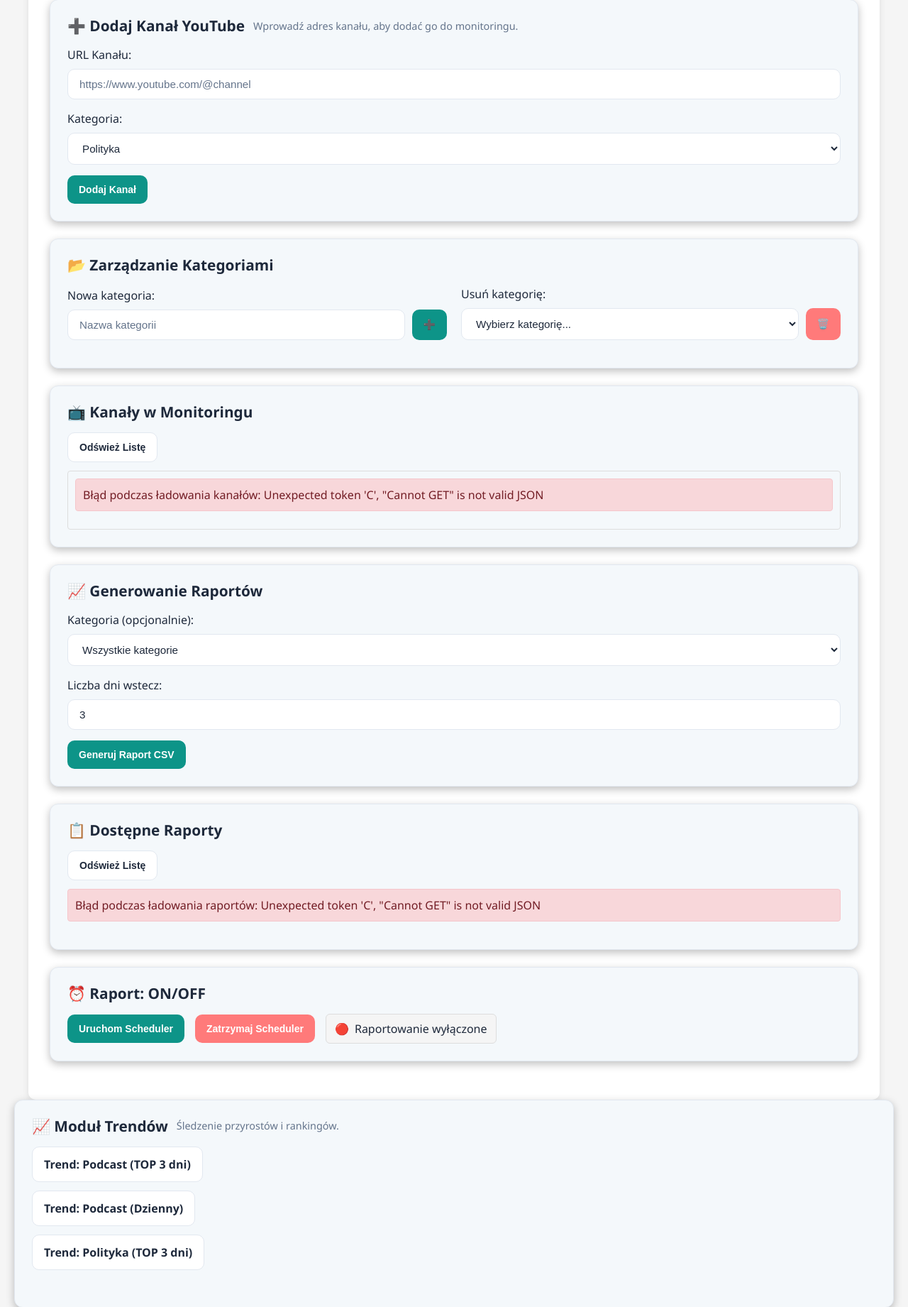
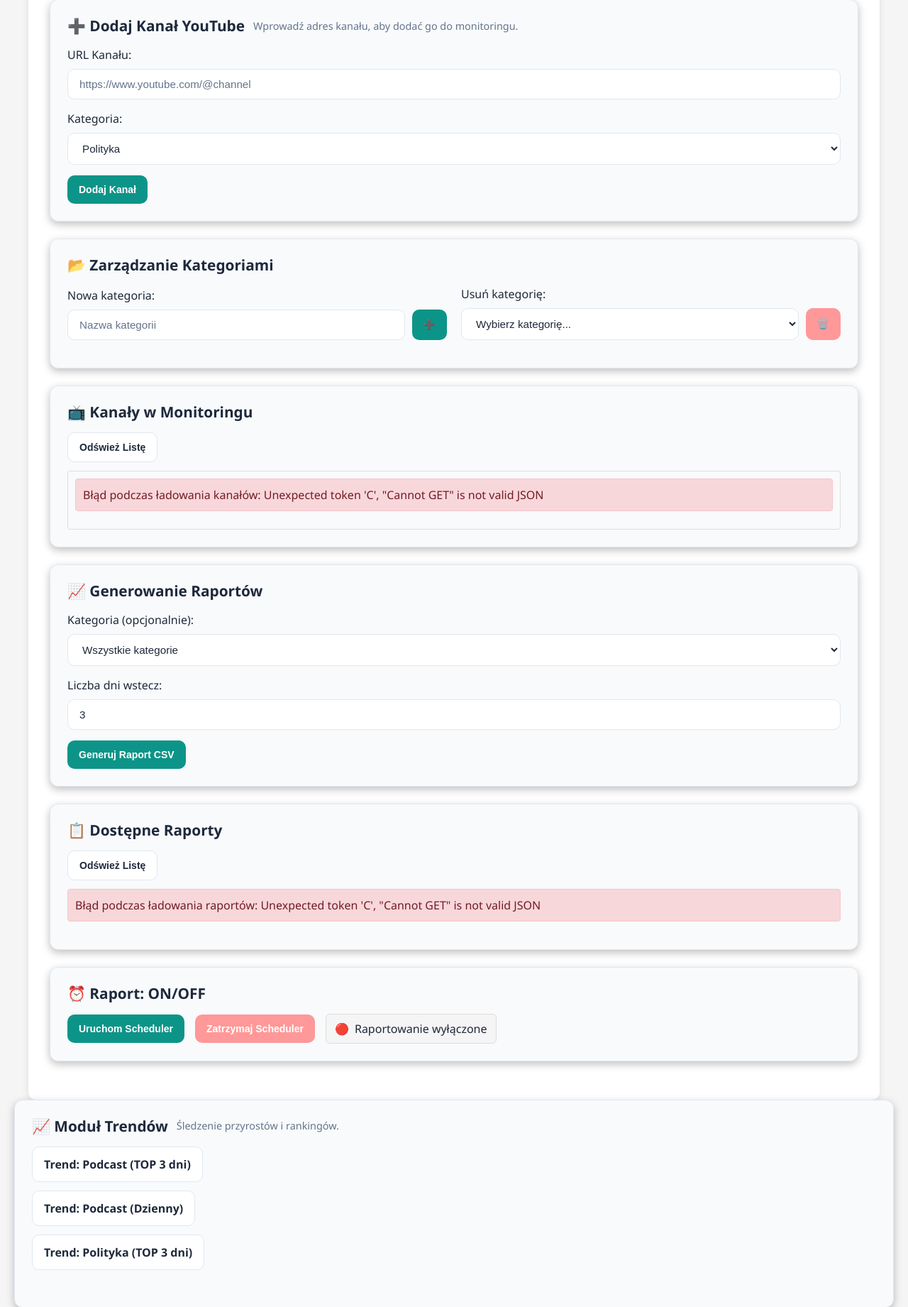
Before and after one commit to michalpoznanski/youtube-report-tool, a FastAPI app: page / in a window 1280 px wide. Shown: the part 385-2226 px from the top of the page at 71% size. Run offline with FastAPI, Linux system fonts and the light colour scheme; parts of the project's set-up code (start-up, migrations or seed data) failed here and were passed over.

Commit message:
Restore original podcast analysis template; lighten panel colors with new palette - brighter blues and pastel buttons

```diff
--- a/static/css/app.css
+++ b/static/css/app.css
@@ -3,19 +3,19 @@
 /* ===================================================================== */
 :root {
   /* Kolory */
-  --bg:           #0b0f19;
-  --panel:        #0f1424;
-  --card:         #121a2b;
-  --muted:        #8ea2c0;
-  --text:         #e8eefc;
-  --primary:      #6cf0d8;
-  --primary-700:  #1ecfb7;
-  --accent:       #8aa4ff;
-  --warn:         #ffd28a;
-  --danger:       #ff7a7a;
-  --border:       #1f2940;
-  --success:      #10b981;
-  --success-bg:   #064e3b;
+  --bg:           #131c36;
+  --panel:        #1e2d4f;
+  --card:         #26365c;
+  --muted:        #99a7c5;
+  --text:         #eaf0fb;
+  --primary:      #71d3e5;
+  --primary-700:  #4fb3d4;
+  --accent:       #a78bfa;
+  --warn:         #fddfa3;
+  --danger:       #ff9898;
+  --border:       #344675;
+  --success:      #6ee7b7;
+  --success-bg:   #15492f;
   --info-bg:      #1e3a8a;
   /* Radiusy */
   --r-lg: 16px;
@@ -34,15 +34,15 @@
 
 @media (prefers-color-scheme: light) {
   :root {
-    --bg:           #f7f9fc;
+    --bg:           #f0f4f8;
     --panel:        #ffffff;
-    --card:         #f4f8fb;
+    --card:         #f8fafc;
     --text:         #1e293b;
     --muted:        #64748b;
     --border:       #e2e8f0;
     --primary:      #0d9488;
     --primary-700:  #036d64;
-    --accent:       #6366f1;
+    --accent:       #8b5cf6;
   }
 }
 
```
